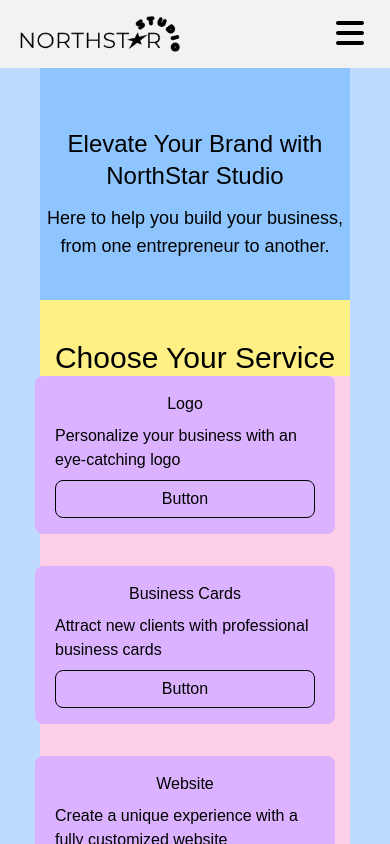
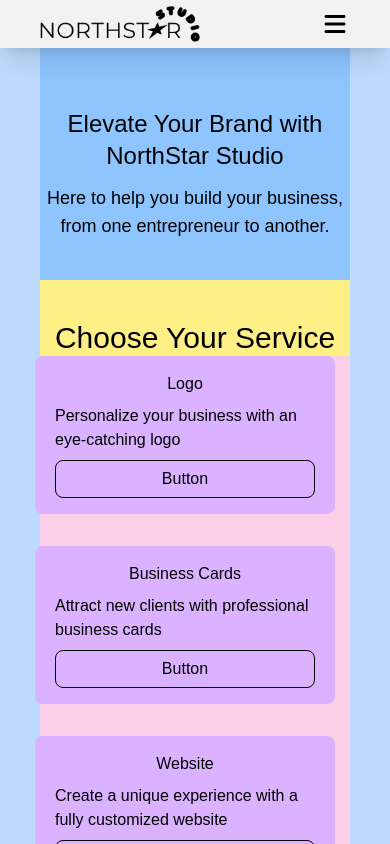
Before and after one commit to ramona-xxii/ramona-freelance-nextapp, a Next.js app: page / in a window 390 px wide. Shown: the top 844 px of the page. Built offline with nearby package versions, Linux system fonts and the light colour scheme.

Commit message:
added fixed height

```diff
--- a/app/components/Navbar.js
+++ b/app/components/Navbar.js
@@ -17,9 +17,9 @@
     }
 
     return (
-        <nav className="bg-[#f2f2f2] shadow-xl">
+        <nav className="bg-[#f2f2f2] shadow-xl sticky top-0 h-12 sm:h-19">
             {/* outer div*/}
-            <div className="flex justify-between items-center px-5 sm:px-10 py-4 sm:py-5 h-full w-full">
+            <div className="flex justify-between items-center px-10 h-full w-full">
                 {/* left side */}
                 <div className="justify-center w-40">
                     <a href="#home">
@@ -29,7 +29,7 @@
                             alt="Northstar studio logo"
                             width={200}
                             height={200}
-                            className='h-auto w-full'
+                            className='h-full w-auto'
                         />
                     </a>
                 </div>
@@ -40,12 +40,13 @@
                     <a href="#about" className="pr-10">ABOUT</a>
                     <a href="#contact">CONTACT</a>
                 </div>
-                {/* hamburger menu */}
+                {/* hamburger menu - small desktop */}
                 <div className='sm:hidden cursor-pointer'>
                     <button type="button" onClick={toggleNavMenu}>
-                        <FontAwesomeIcon icon={ faBars } size='2x'/>
+                        <FontAwesomeIcon icon={ faBars } size='xl'/>
                     </button>
                 </div>
+
             </div>
             {/* mobile dropdown */}
             {menuOpen && (
```
